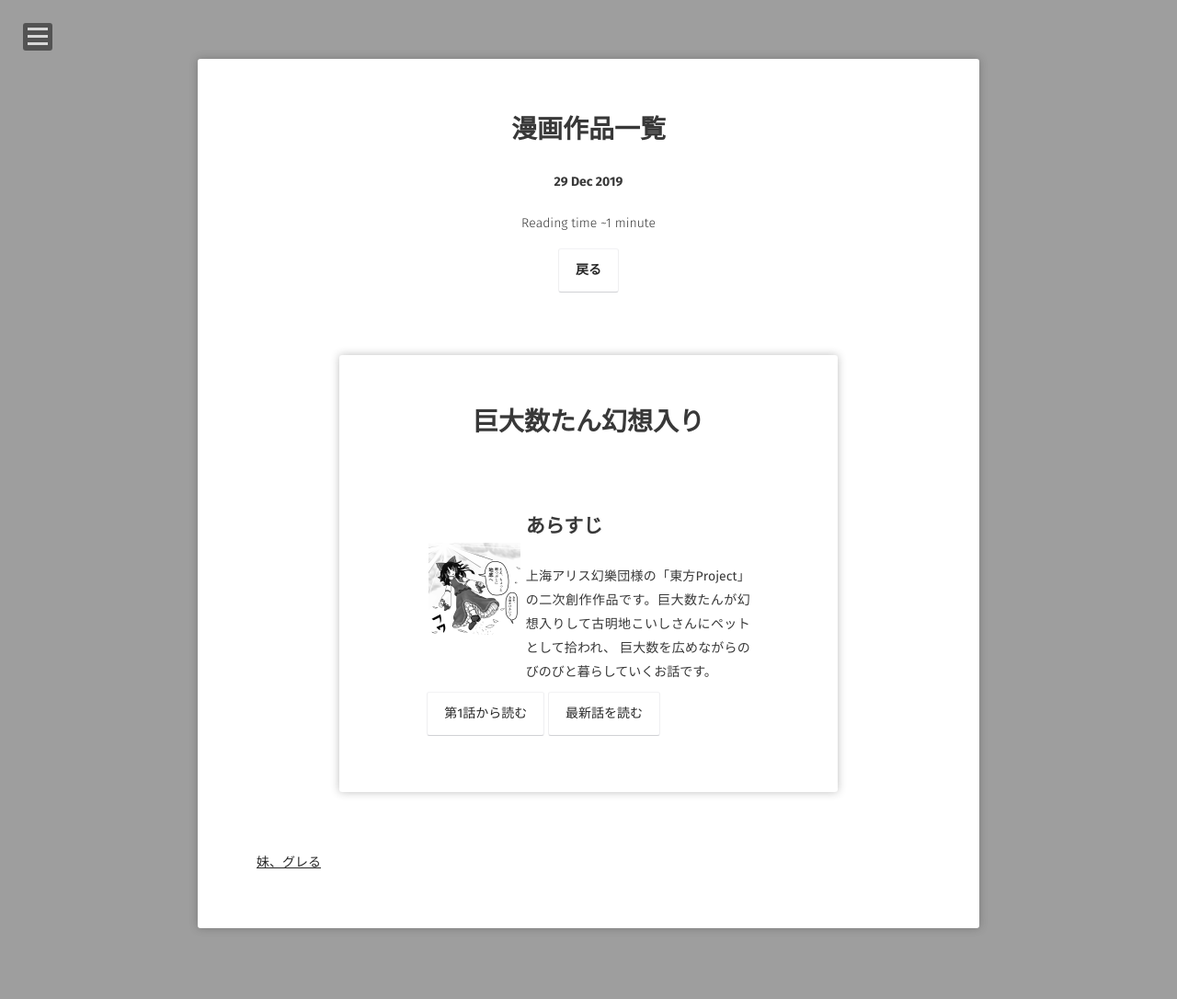
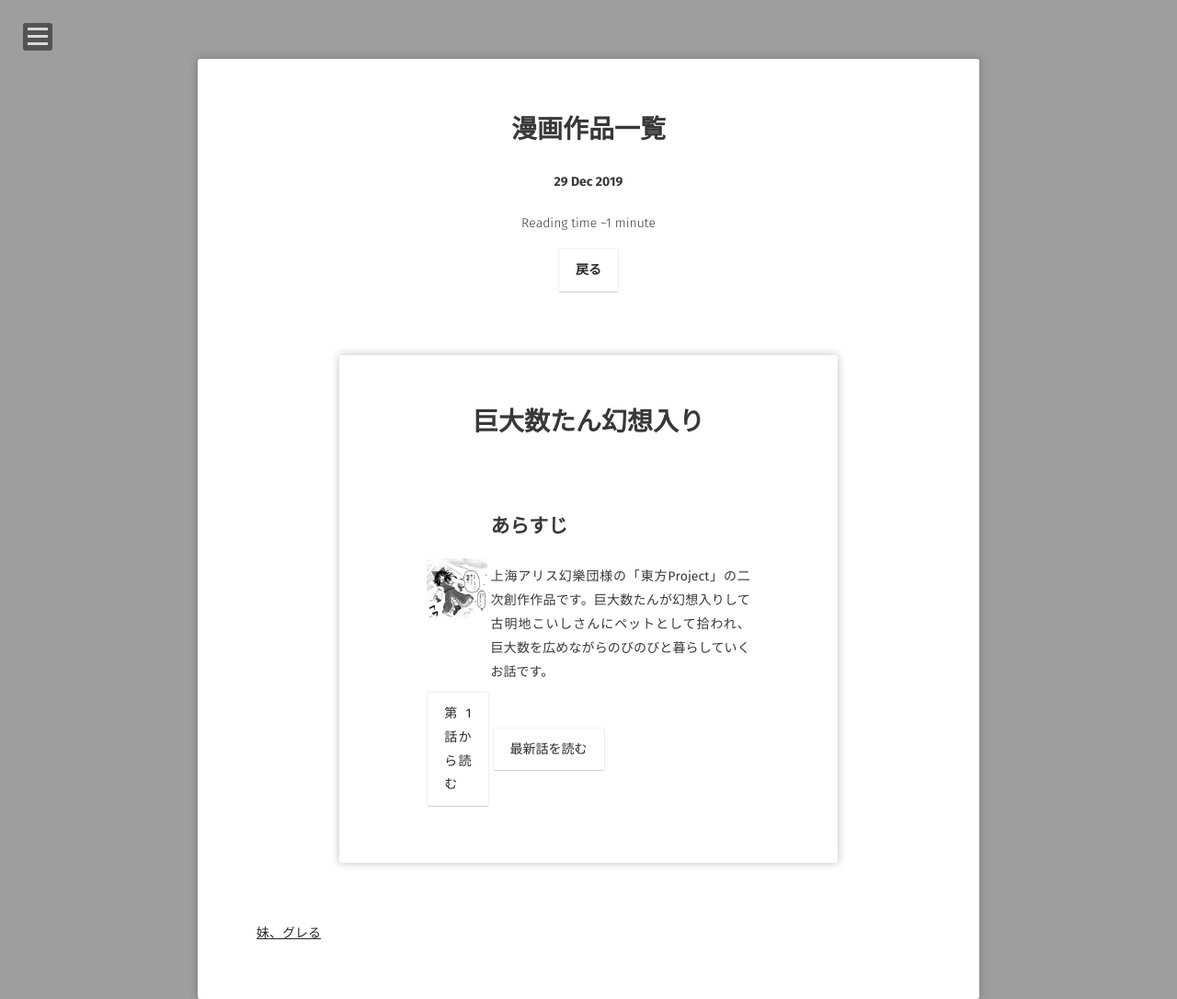
Before and after one commit to p-adic/p-adic.github.io, a Jekyll site: the page built from _posts/projects/0000-00-00-cartoon.md, in a window 1280 px wide. Shown: the whole page at 92% size. Built offline with Jekyll 4.4.1, drawn with Linux system fonts in a browser that asks for light colours; some web fonts are replaced; before the commit the page ends 1009 px from its top, so only the background shows below that.

Commit message:
Update 0000-00-00-cartoon.md

```diff
--- a/_posts/projects/0000-00-00-cartoon.md
+++ b/_posts/projects/0000-00-00-cartoon.md
@@ -16,24 +16,26 @@ comments: true
     <div class="content">
       <table>
         <tr>
-          <td rowspan="2" width="30%">
+          <td rowspan="2" colspan="2">
             <img src = "{{ site.url }}/assets/img/kyodaisuutan-gensouiri-logo.png">
           </td>
-          <td>
+          <td colspan="4">
             <h2>あらすじ</h2>
           </td>
         </tr>
         <tr>
-          <td>
+          <td colspan="4">
             上海アリス幻樂団様の「東方Project」の二次創作作品です。巨大数たんが幻想入りして古明地こいしさんにペットとして拾われ、
             巨大数を広めながらのびのびと暮らしていくお話です。
           </td>
         </tr>
         <tr>
-          <td colspan="2">
+          <td colspan="3">
             <a class="btn zoombtn" href="https://www.pixiv.net/user/20006473/series/35747">
               第1話から読む
             </a>
+          </td>
+          <td colspan="3">
             <a class="btn zoombtn" href="https://www.pixiv.net/artworks/78582396">
               最新話を読む
             </a>
```
